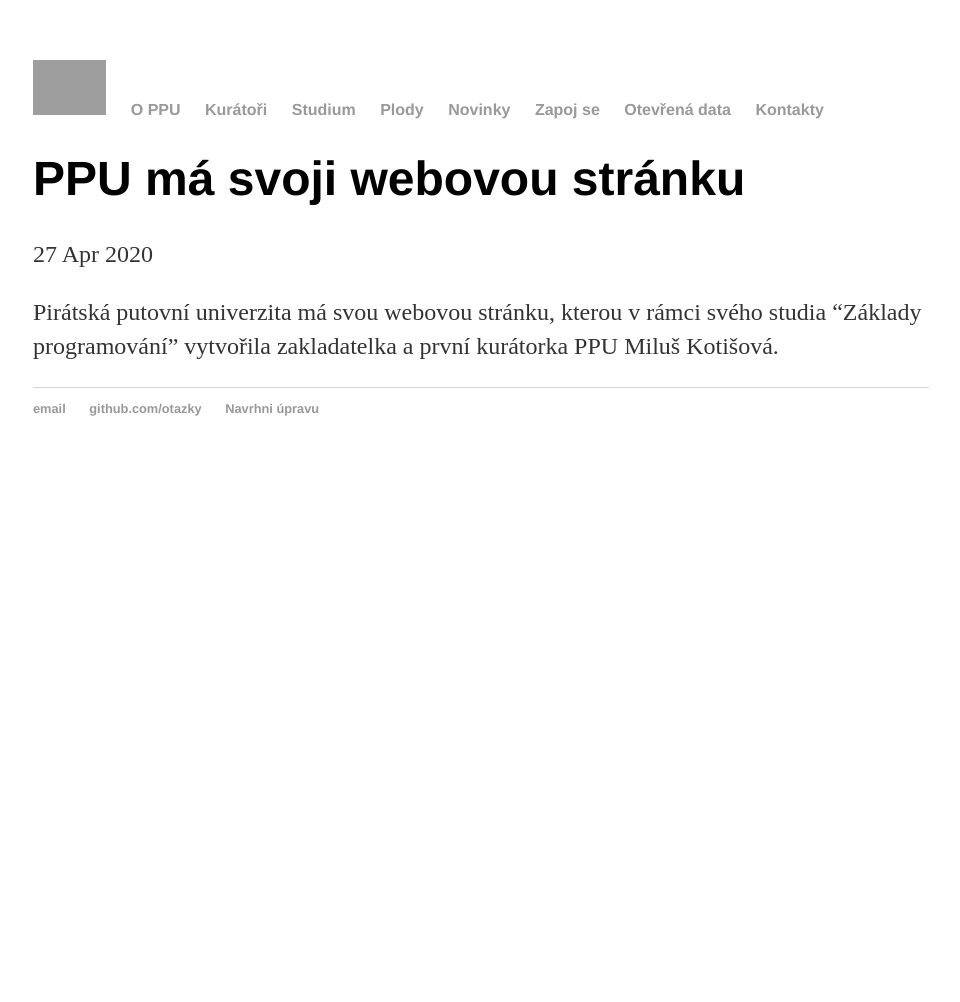
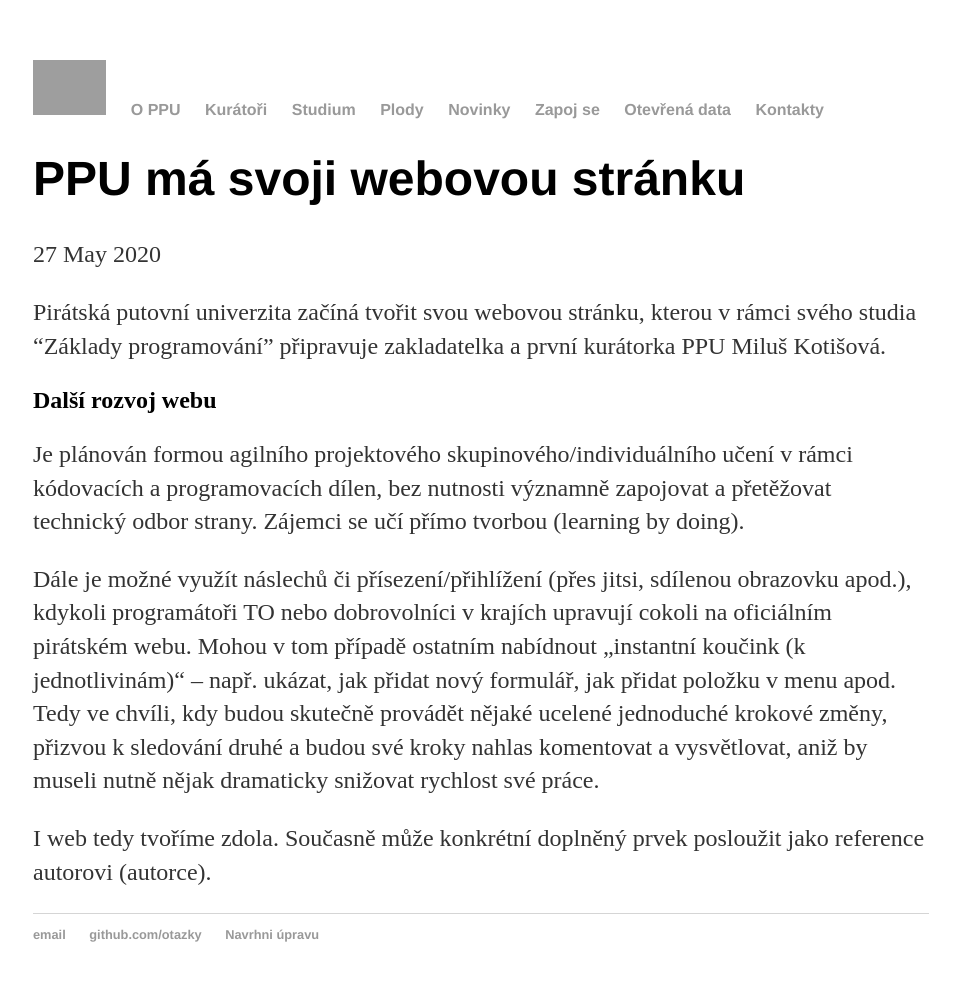
Before and after one commit to otazky/otazky.github.io, a Jekyll site: the page built from _posts/2020-04-27-ppu-vytvorila-svou-stranku.md, in a window 1280 px wide. Shown: the whole page, without its empty margins (159-1119 px from the left). Built offline with Jekyll 4.4.1, drawn with Linux system fonts in a browser that asks for light colours; before the commit the page ends 900 px from its top, so only the background shows below that; grey boxes are pictures that could not be loaded.

Commit message:
Update článku o webu

```diff
--- a/_posts/2020-04-27-ppu-vytvorila-svou-stranku.md
+++ b/_posts/2020-04-27-ppu-vytvorila-svou-stranku.md
@@ -1,7 +1,14 @@
 ---
 layout: post
 title: "PPU má svoji webovou stránku"
-date: 2020-04-27
+date: 2020-05-27
 ---
 
-Pirátská putovní univerzita má svou webovou stránku, kterou v rámci svého studia "Základy programování" vytvořila zakladatelka a první kurátorka PPU Miluš Kotišová.
+Pirátská putovní univerzita začíná tvořit svou webovou stránku, kterou v rámci svého studia "Základy programování" připravuje zakladatelka a první kurátorka PPU Miluš Kotišová.
+
+## Další rozvoj webu
+Je plánován formou agilního projektového skupinového/individuálního učení v rámci kódovacích a programovacích dílen, bez nutnosti významně zapojovat a přetěžovat technický odbor strany. Zájemci se učí přímo tvorbou (learning by doing).
+
+Dále je možné využít náslechů či přísezení/přihlížení (přes jitsi, sdílenou obrazovku apod.), kdykoli programátoři TO nebo dobrovolníci v krajích upravují cokoli na oficiálním pirátském webu. Mohou v tom případě ostatním nabídnout „instantní koučink (k jednotlivinám)“  – např. ukázat, jak přidat nový formulář, jak přidat položku v menu apod. Tedy ve chvíli, kdy budou skutečně provádět nějaké ucelené jednoduché krokové změny, přizvou k sledování druhé a budou své kroky nahlas komentovat a vysvětlovat, aniž by museli nutně nějak dramaticky snižovat rychlost své práce.
+
+I web tedy tvoříme zdola. Současně může konkrétní doplněný prvek posloužit jako reference autorovi (autorce).
```
